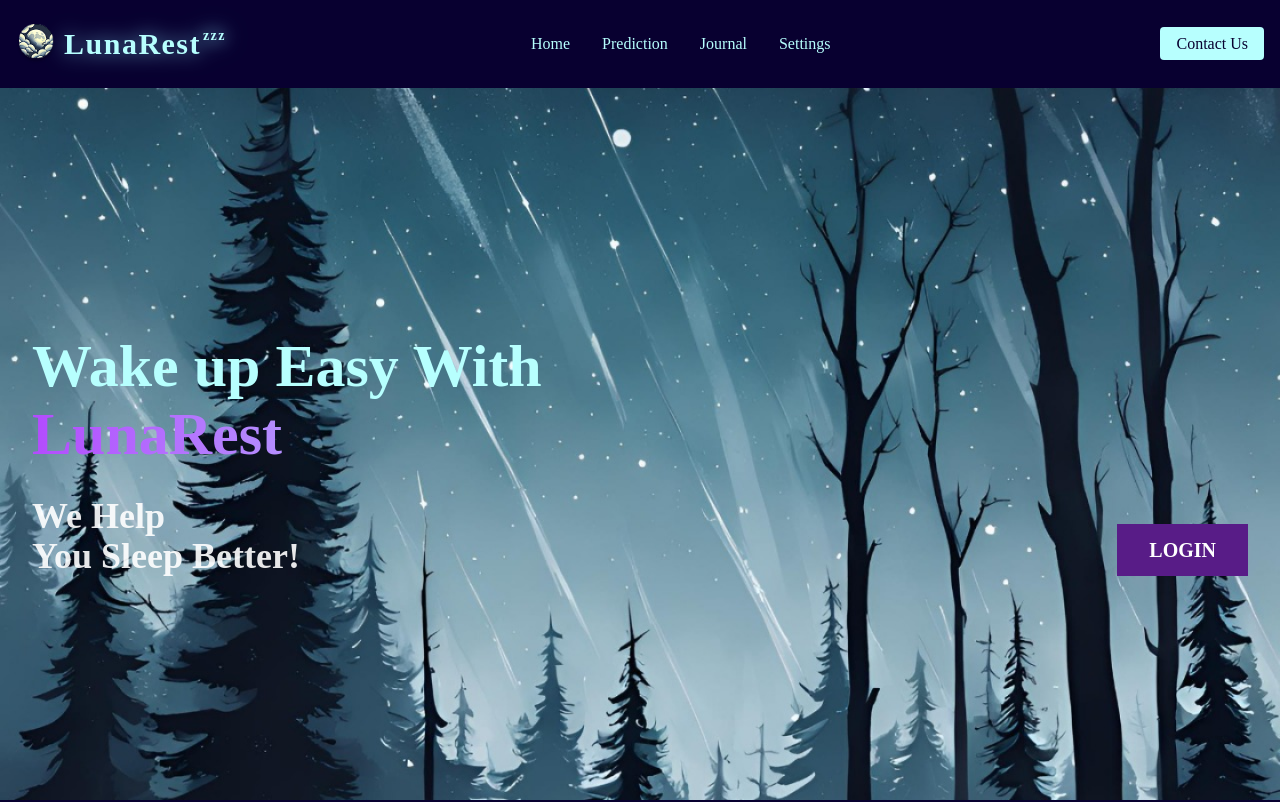
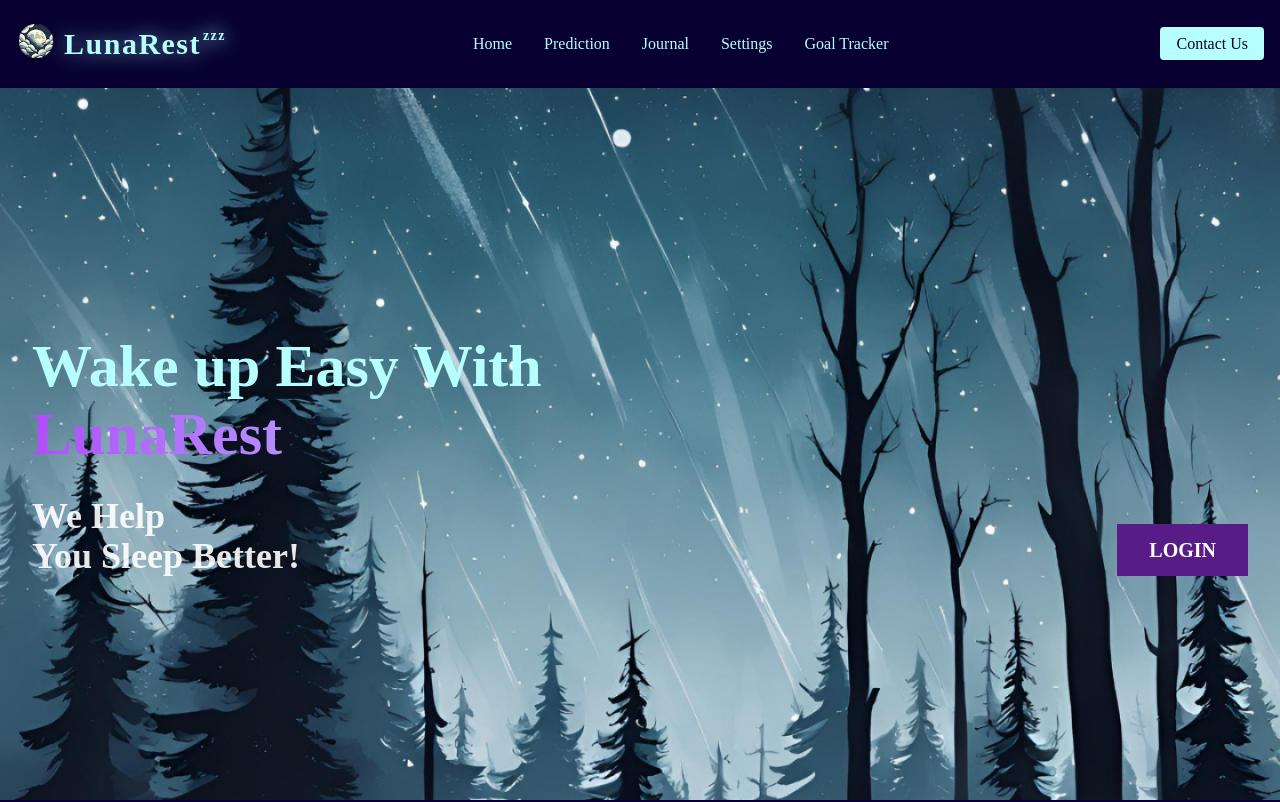
Before and after one commit to rusirasandul/LunaRest-, a React (Vite) app in the folder vite-project/: page / in a window 1280 px wide. Shown: the top 802 px of the page. Built offline with nearby package versions, Linux system fonts and the light colour scheme.

Commit message:
Added the goal tracker in nav bar

```diff
--- a/vite-project/src/layouts/Header.jsx
+++ b/vite-project/src/layouts/Header.jsx
@@ -12,7 +12,7 @@ const Navbar = () => {
         setIsOpen(false)
     }
     const handleScroll =()=>{
-        const sections =['home','prediction','journal','setting','setting'];
+        const sections =['home','prediction','journal','setting','Goal Tracker'];
         const scrollPosition =window.scrollY +100;
 
         sections.forEach(section => {
@@ -97,6 +97,19 @@ const Navbar = () => {
                     Settings
                 </motion.a>
             </li>
+            <li>
+                <motion.a href="#GoalTracker"
+                whileHover={{scale:1.1}}
+                whileTap={{scale:0.9}}
+                onClick={(e) => {
+                    e.preventDefault();
+                    handleCLoseMenu();
+                    handleScrollTo('settings')
+                }}
+                className={`text-nav ${activeSection=== 'GoalTracker' ? 'isActive' : ''}`}>
+                    Goal Tracker
+                </motion.a>
+            </li>
 
         </ul>
     )
```
